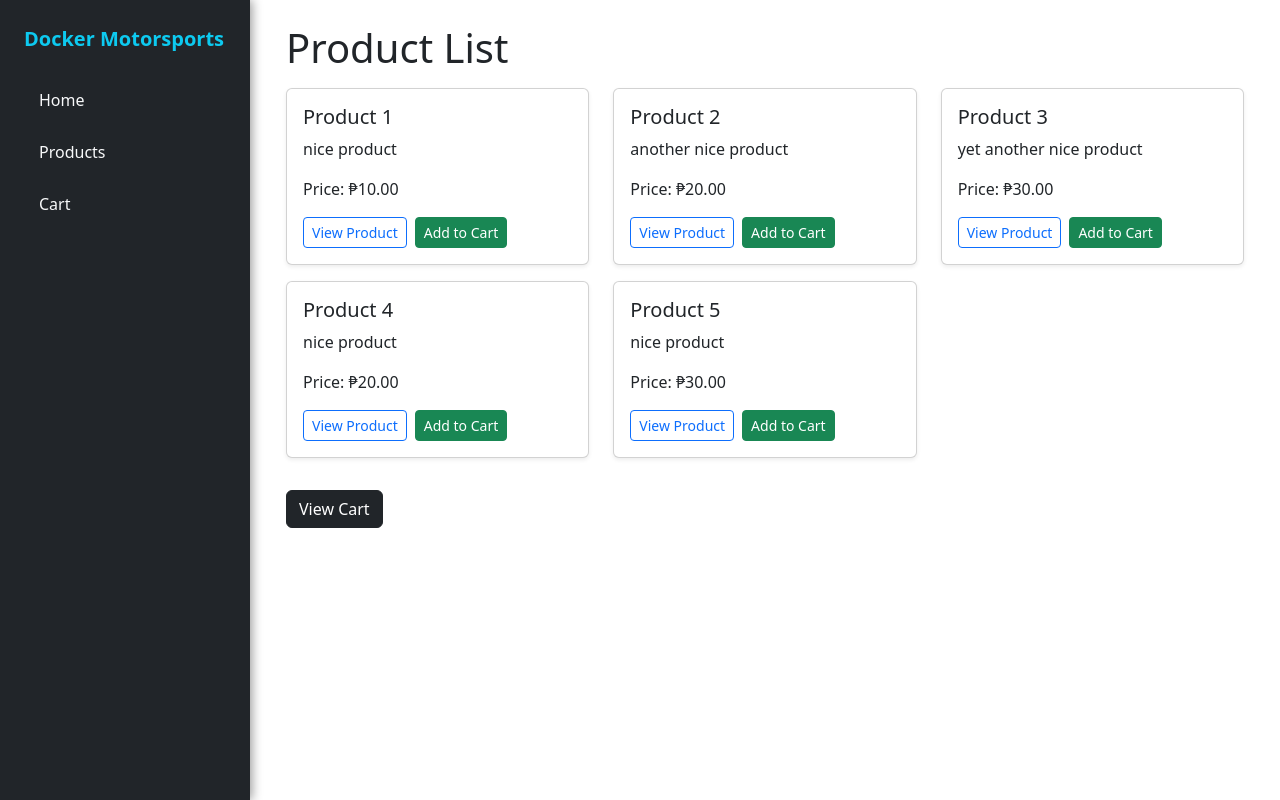
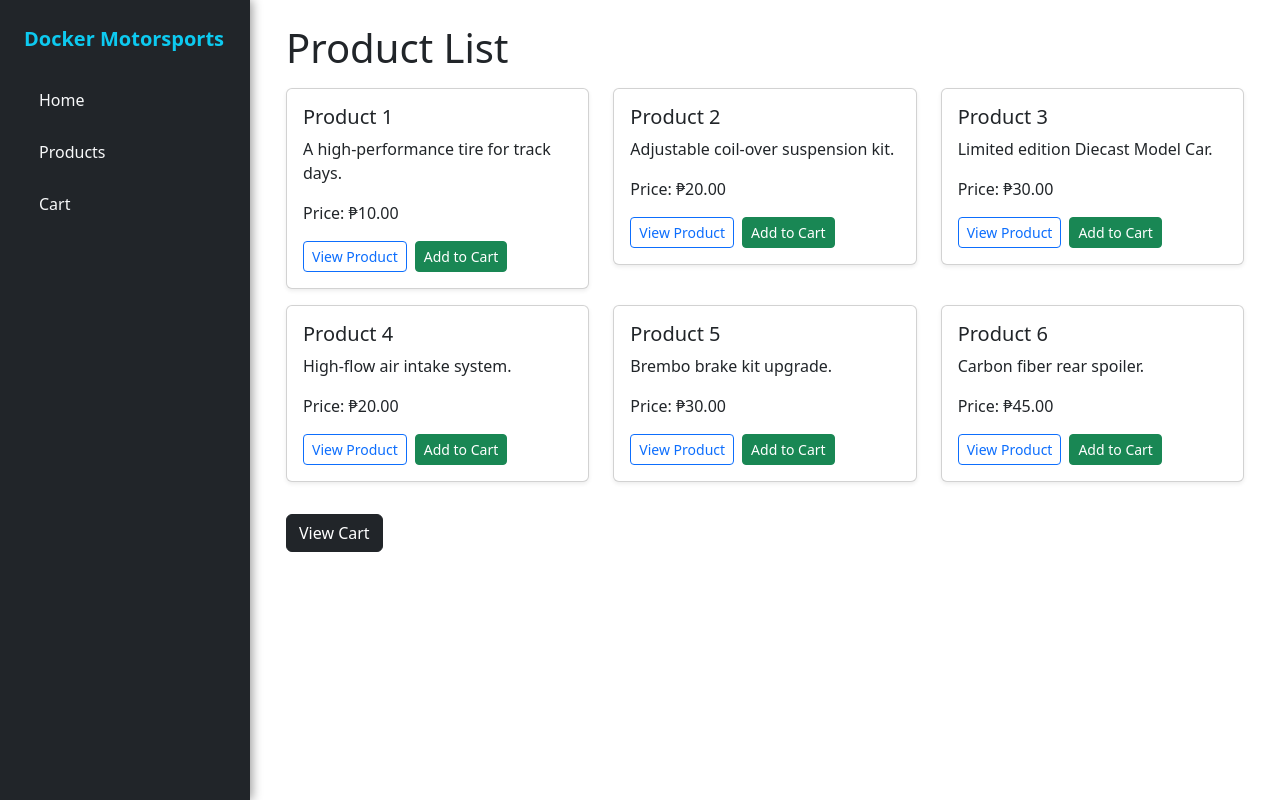
Before and after one commit to CSselrahC/appdev-midterm-ecommerce, a React (Create React App) app: page /products in a window 1280 px wide. Built offline with nearby package versions, Linux system fonts and the light colour scheme.

Commit message:
seperated the product list into a json file

```diff
--- a/src/components/ProductDetails.js
+++ b/src/components/ProductDetails.js
@@ -1,18 +1,11 @@
 import React from 'react';
 import { useParams, Link } from 'react-router-dom';
-
-const productsData = [
-  { id: 1, name: 'Product 1', description: "A high-performance tire for track days.", price: 10.00 },
-  { id: 2, name: 'Product 2', description: "Adjustable coil-over suspension kit.", price: 20.00 },
-  { id: 3, name: 'Product 3', description: "Limited edition Diecast Model Car.", price: 30.00 },
-  { id: 4, name: 'Product 4', description: "High-flow air intake system.", price: 20.00 },
-  { id: 5, name: 'Product 5', description: "Brembo brake kit upgrade.", price: 30.00 }
-];
+import products from '../data/products.json';
 
 function ProductDetails({ addToCart }) {
   const { id } = useParams();
   const productId = parseInt(id);
-  const product = productsData.find(p => p.id === productId);
+  const product = products.find(p => p.id === productId);
 
   if (!product) return <div>Product not found for ID: {id}</div>;
 
--- a/src/components/ProductList.js
+++ b/src/components/ProductList.js
@@ -1,15 +1,8 @@
 import React from 'react';
 import { Link } from 'react-router-dom';
+import products from '../data/products.json';
 
 function ProductList({ addToCart }) {
-  const products = [
-    { id: 1, name: 'Product 1', description: "nice product", price: 10.00 },
-    { id: 2, name: 'Product 2', description: "another nice product", price: 20.00 },
-    { id: 3, name: 'Product 3', description: "yet another nice product", price: 30.00 },
-    { id: 4, name: 'Product 4', description: "nice product", price: 20.00 },
-    { id: 5, name: 'Product 5', description: "nice product", price: 30.00 }
-  ];
-
   const handleAddToCart = (product) => {
     if (addToCart) addToCart(product);
   };
--- /dev/null
+++ b/src/data/products.json
@@ -0,0 +1,8 @@
+[
+  { "id": 1, "name": "Product 1", "description": "A high-performance tire for track days.", "price": 10.00 },
+  { "id": 2, "name": "Product 2", "description": "Adjustable coil-over suspension kit.", "price": 20.00 },
+  { "id": 3, "name": "Product 3", "description": "Limited edition Diecast Model Car.", "price": 30.00 },
+  { "id": 4, "name": "Product 4", "description": "High-flow air intake system.", "price": 20.00 },
+  { "id": 5, "name": "Product 5", "description": "Brembo brake kit upgrade.", "price": 30.00 },
+  { "id": 6, "name": "Product 6", "description": "Carbon fiber rear spoiler.", "price": 45.00 }
+]
```
